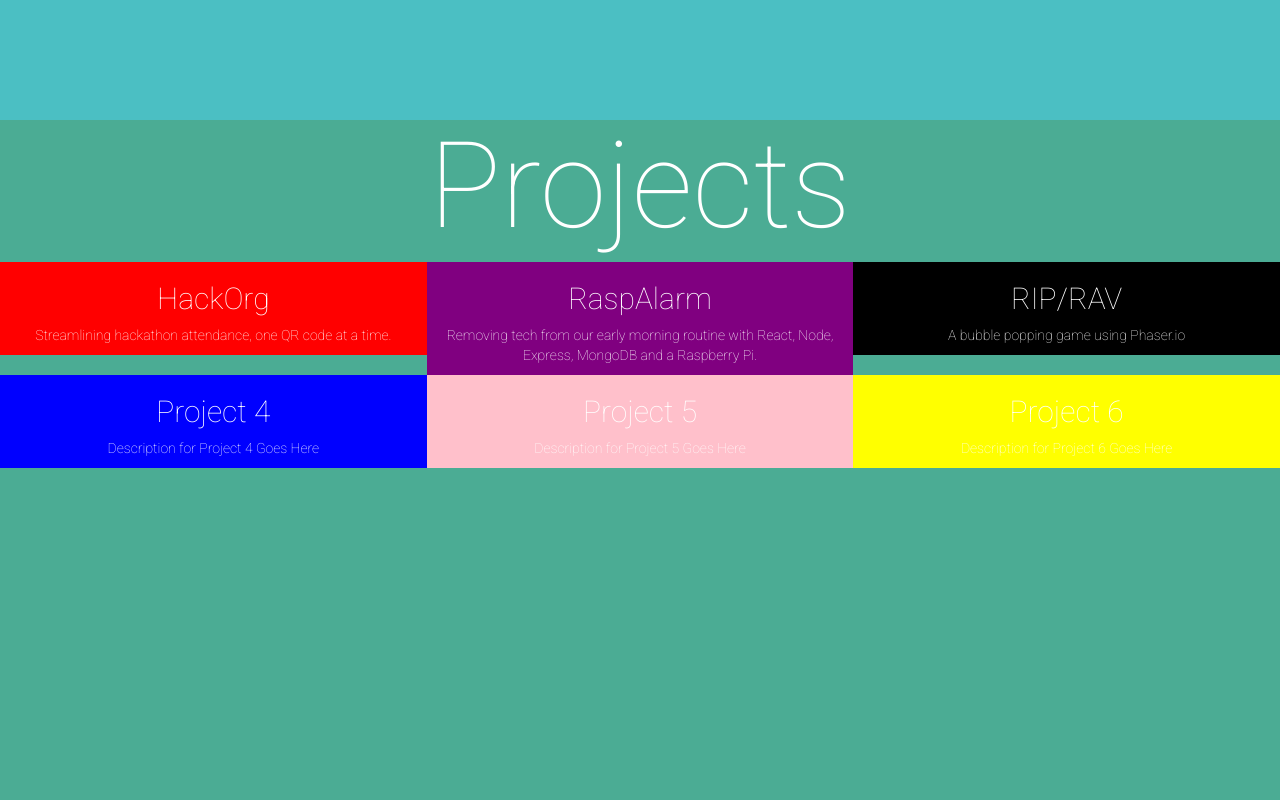
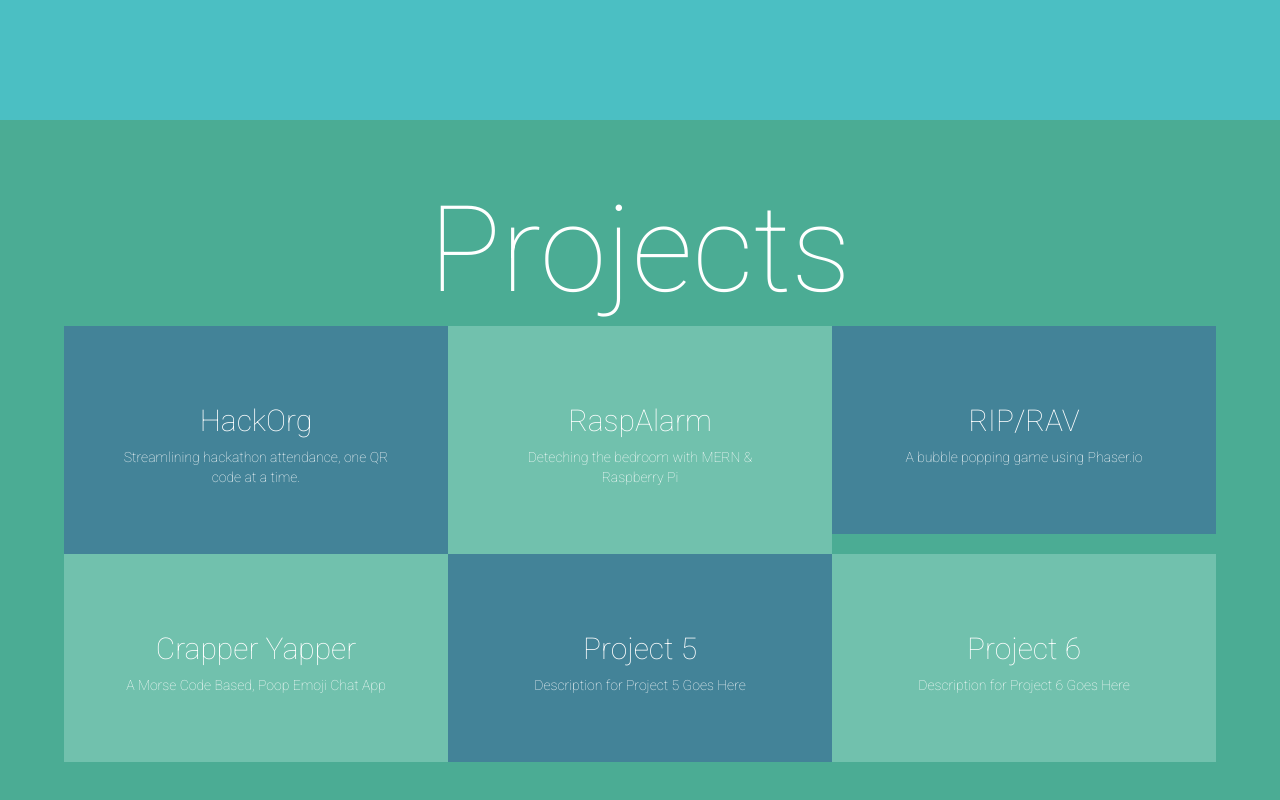
Before and after one commit to sfreeman422/PersonalPage, a React app: page / in a window 1280 px wide. Shown: the part 1480-2280 px from the top of the page. Built offline with nearby package versions, Linux system fonts and the light colour scheme.

Commit message:
Adjusted color scheme and sizing of content on the page for the desktop view. It is mostly functional but I am trying to resolve an issue in which the projects sections height it going beyond the row when at different resolutions. May be able to resolve with a display-table reference

```diff
--- a/app/components/Children/Projects.js
+++ b/app/components/Children/Projects.js
@@ -8,33 +8,35 @@
 		return (
 			<div className="row">
 				<div className="fullPage" id="projects">
-					<h1>Projects</h1>
+					<h1 id="projectHeadliner">Projects</h1>
+					<div className="holder">
 						<div className="row">
-						<div className = "col-xs-4" id="project1">
+							<div className = "col-xs-4 project" id="project1">
 								<h2>HackOrg</h2>
 								<p>Streamlining hackathon attendance, one QR code at a time.</p>
 							</div>
-						<div className = "col-xs-4" id="project2">
+							<div className = "col-xs-4 project" id="project2">
 								<h2>RaspAlarm</h2>
-							<p>Removing tech from our early morning routine with React, Node, Express, MongoDB and a Raspberry Pi.</p>
+								<p>Deteching the bedroom with MERN & Raspberry Pi</p>
 							</div>
-						<div className = "col-xs-4" id="project3">
+							<div className = "col-xs-4 project" id="project3">
 								<h2>RIP/RAV</h2>
 								<p>A bubble popping game using Phaser.io</p>
 							</div>
 						</div>
 						<div className="row">
-						<div className = "col-xs-4" id="project4">
-							<h2>Project 4</h2>
-							<p>Description for Project 4 Goes Here</p>
+							<div className = "col-xs-4 project" id="project4">
+								<h2>Crapper Yapper</h2>
+								<p>A Morse Code Based, Poop Emoji Chat App</p>
 							</div>
-						<div className = "col-xs-4" id="project5">
+							<div className = "col-xs-4 project" id="project5">
 								<h2>Project 5</h2>
 								<p>Description for Project 5 Goes Here</p>
 							</div>
-						<div className = "col-xs-4" id="project6">
+							<div className = "col-xs-4 project" id="project6">
 								<h2>Project 6</h2>
 								<p>Description for Project 6 Goes Here</p>
+							</div>
 						</div>
 					</div>
 				</div>
--- a/public/css/style.css
+++ b/public/css/style.css
@@ -22,6 +22,9 @@
 		display: flex;
 		align-items: center;
 	}
+	.project{
+		padding: 5%;
+	}
 	#landing{
 		background-image: url("../images/bg.jpg");
 	}
@@ -30,24 +33,26 @@
 	}
 	#projects{
 		background-color: #4BAC94;
+		padding: 5%;
+		min-height: 100%;
 	}
 	#project1{
-		background-color: red;
+		background-color: #438398;
 	}
 	#project2{
-		background-color: purple;
+		background-color: #71C1AD;
 	}
 	#project3{
-		background-color: black;
+		background-color: #438398;
 	}
 	#project4{
-		background-color: blue;
+		background-color: #71C1AD;
 	}
 	#project5{
-		background-color: pink;
+		background-color: #438398;
 	}
 	#project6{
-		background-color: yellow;
+		background-color: #71C1AD;
 	}
 	#profilePic{
 		margin: 0 auto;
```
Also changed, not shown: public/bundle.js. Lines whose indentation alone changed are shown as unchanged.
